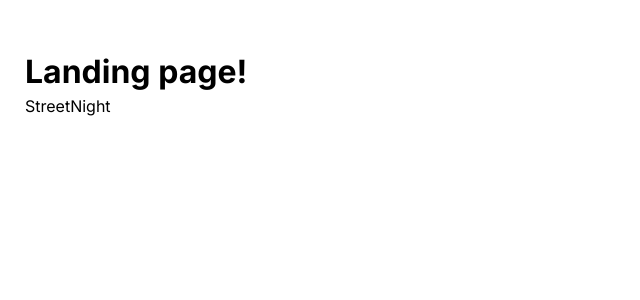
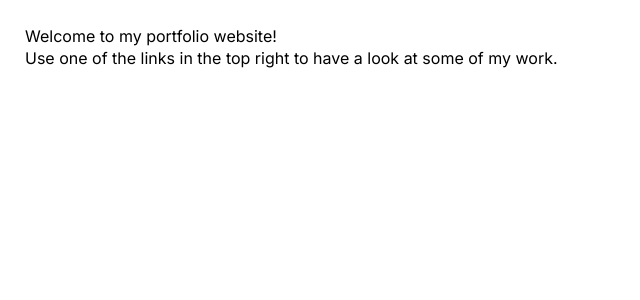
Before and after one commit to brenttimmermans/photos-by-brent, a Next.js app: page / in a window 1280 px wide. Shown: the top 300 px of the page, without its empty margins (0-640 px from the left). Built offline with nearby package versions, Linux system fonts and the light colour scheme.

Commit message:
✨ give home page some basic content

```diff
--- a/app/page.tsx
+++ b/app/page.tsx
@@ -1,11 +1,10 @@
-import Link from 'next/link'
-
 export default function Home() {
   return (
-    <main>
-      <h1>Landing page!</h1>
-      <Link href="/street">Street</Link>
-      <Link href="/night">Night</Link>
-    </main>
+    <>
+      <p>Welcome to my portfolio website!</p>
+      <p>
+        Use one of the links in the top right to have a look at some of my work.
+      </p>
+    </>
   )
 }
```
